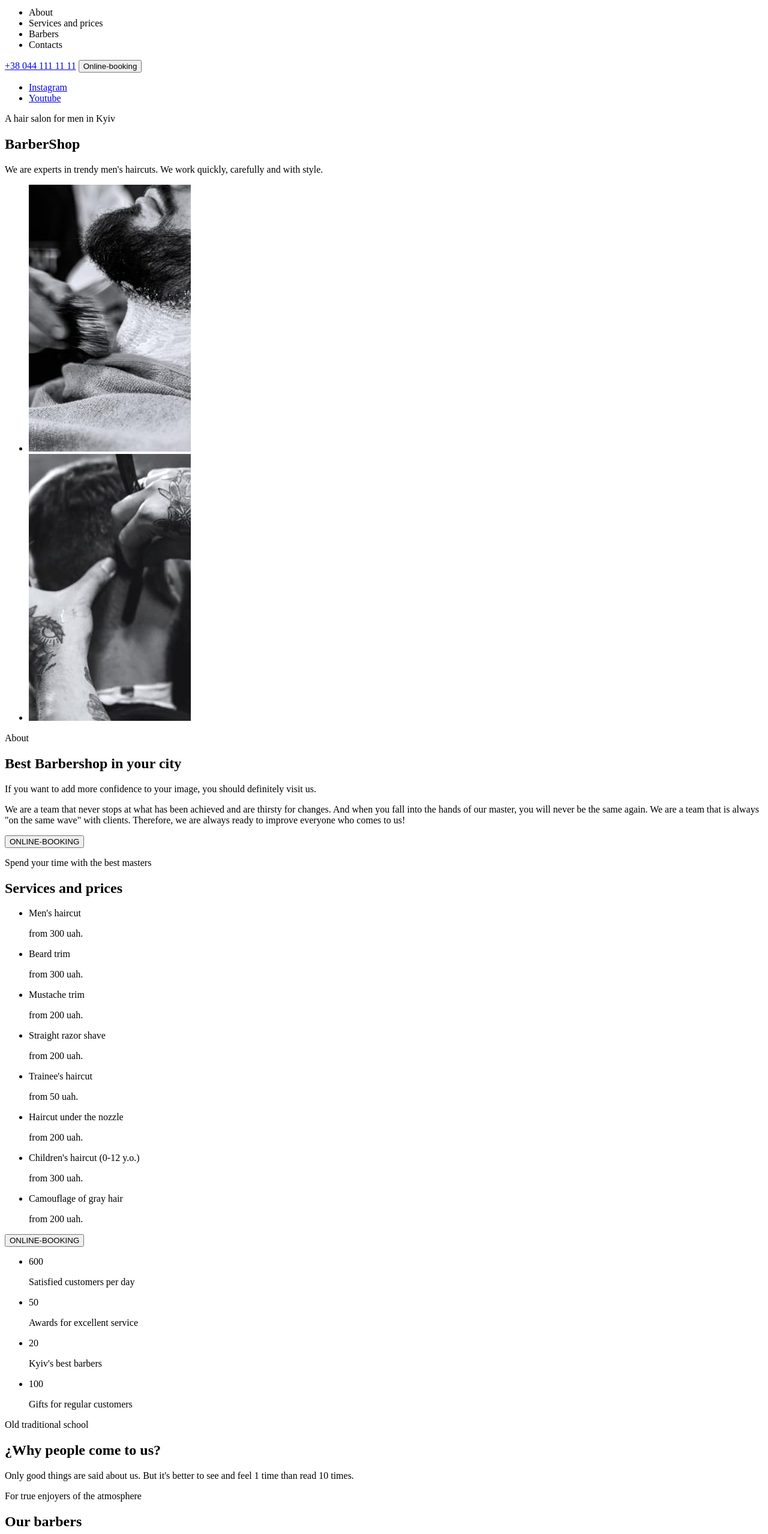
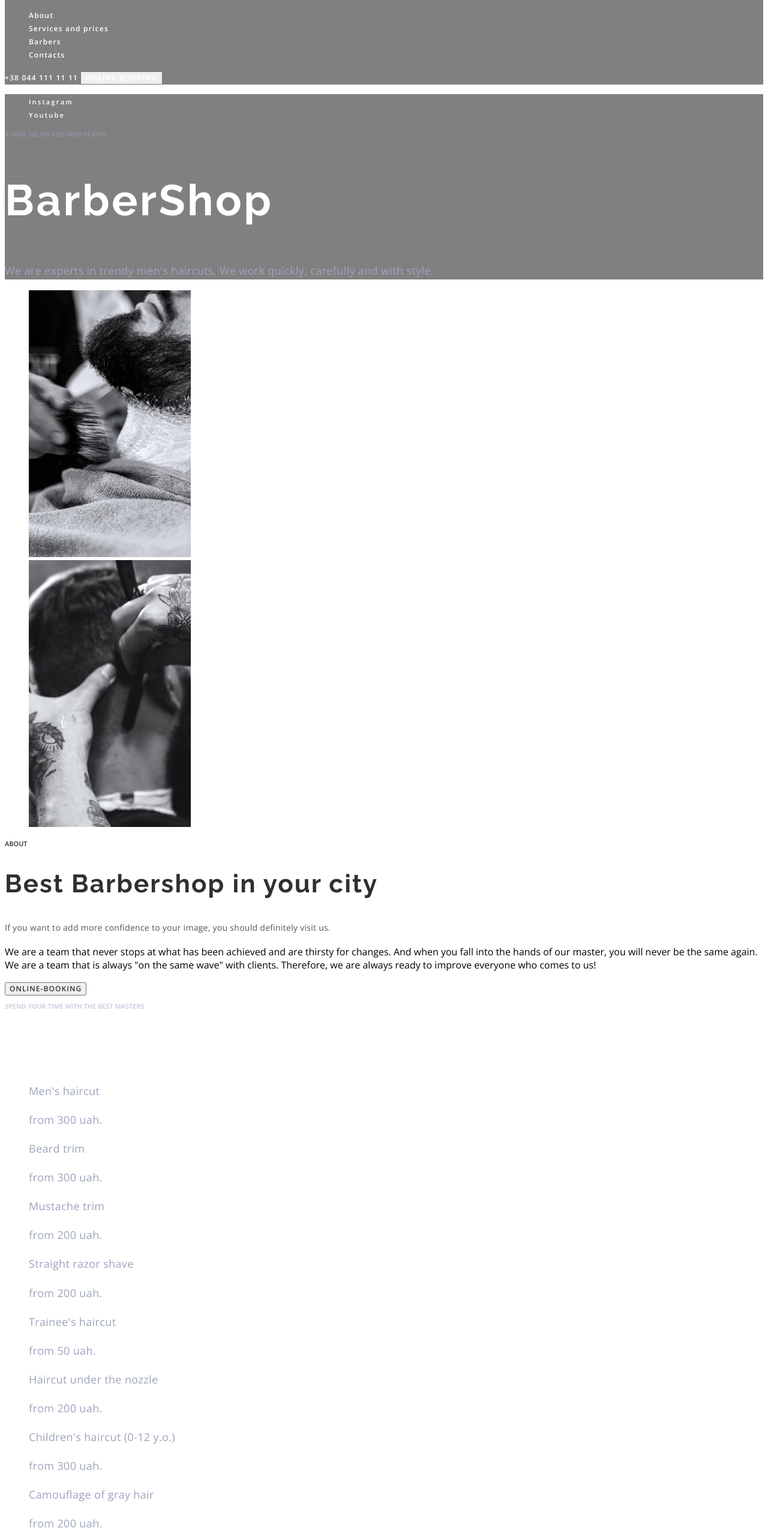
Before and after one commit to marumur1203/fs-84, a plain HTML site: page index.html in a window 1280 px wide. Shown: the part 72-2630 px from the top of the page at 60% size. Drawn offline with nearby package versions, Linux system fonts and the light colour scheme.

Commit message:
summary
added roots, and remaining sections

```diff
--- /dev/null
+++ b/css/styles.css
@@ -0,0 +1,273 @@
+:root {
+  --main-title-color: #fff;
+  --secondary-title-color: #303030;
+  --accent-color: #ff6c00;
+  --secodary-font: "Raleway", sans-serif;
+}
+body {
+  font-family: "Open Sans", sans-serif;
+}
+.list {
+  list-style: none;
+}
+.link {
+  text-decoration: none;
+}
+.btn {
+  font-family: "Open Sans", sans-serif;
+  font-weight: 600;
+  font-size: 12px;
+  line-height: 1.33;
+  letter-spacing: 0.09em;
+  text-transform: uppercase;
+  cursor: pointer;
+}
+.title {
+  font-family: var(--secodary-font);
+  font-size: 42px;
+  line-height: 1.16;
+  letter-spacing: 0.05em;
+}
+.subtitle {
+  font-weight: 600;
+  font-size: 11px;
+  line-height: 1.36;
+  text-transform: uppercase;
+}
+.visually-hidden {
+  position: absolute;
+  width: 1px;
+  height: 1px;
+  margin: -1px;
+  border: 0;
+  padding: 0;
+  white-space: nowrap;
+  clip-path: inset(100%);
+  clip: rect(0 0 0 0);
+  overflow: hidden;
+}
+/* ------------header------------- */
+.header {
+  background-color: grey;
+}
+.header-nav {
+}
+.header-list {
+}
+.header-item {
+}
+.header-link {
+  font-weight: 600;
+  font-size: 12px;
+  line-height: 1.33;
+  letter-spacing: 0.1em;
+  color: #ffffff;
+}
+.header-link:hover,
+.header-link:focus {
+  color: var(--accent-color);
+}
+.header-tel {
+  font-weight: 600;
+  font-size: 12px;
+  line-height: 1.33;
+  letter-spacing: 0.1em;
+  text-transform: uppercase;
+  color: #ffffff;
+}
+.header-btn {
+  color: #ffffff;
+}
+/* ---------------------section hero----------------- */
+.hero {
+  background-color: grey;
+}
+.hero-list {
+}
+.hero-item {
+}
+.hero-link {
+  font-weight: 600;
+  font-size: 11px;
+  line-height: 1.36;
+  letter-spacing: 0.2em;
+  color: #fff;
+}
+.hero-link:hover,
+.hero-link:focus {
+  color: var(--accent-color);
+}
+.hero-subtitle {
+  color: rgba(157, 164, 189, 0.6);
+}
+.hero-title {
+  font-family: var(--secodary-font);
+  font-size: 72px;
+  line-height: 1.18;
+  letter-spacing: 0.05em;
+  color: var(--main-title-color);
+}
+.hero-desc {
+  font-size: 18px;
+  line-height: 1.67;
+  letter-spacing: 0.02em;
+  color: #9da4bd;
+}
+
+/*----------------------- About--------------------- */
+.about {
+}
+.about-list {
+}
+.about-item {
+}
+.about-subtitle {
+  color: var(--secondary-title-color);
+}
+.about-title {
+  color: var(--secondary-title-color);
+}
+.about-description {
+  font-weight: 400;
+  font-size: 14px;
+  line-height: 1.86;
+  letter-spacing: 0.02em;
+  color: #555555;
+}
+.about-description span {
+  font-size: 18px;
+  line-height: 1.67;
+}
+
+.about-button {
+  color: #303030;
+}
+/* ------------------------section services---------------------- */
+.prices {
+}
+.prices-subtitle {
+  color: rgba(157, 164, 189, 0.6);
+}
+.prices-title {
+  color: var(--main-title-color);
+}
+.prices-list {
+}
+.prices-item {
+}
+.prices-item-text {
+  font-size: 18px;
+  line-height: 1.67;
+  letter-spacing: 0.02em;
+  color: #9da4bd;
+}
+.prices-button {
+  color: #ffffff;
+}
+/* ---------------------Festures---------------------- */
+.benefits {
+}
+.benefits-list {
+}
+.benefits-item {
+}
+.benefits-item > span {
+  font-weight: 700;
+  font-size: 42px;
+  line-height: 1.36;
+  text-align: center;
+  letter-spacing: 0.05em;
+  color: #303030;
+}
+
+.benefits-item-text {
+  font-weight: 600;
+  font-size: 11px;
+  line-height: 1.33;
+  text-align: center;
+  color: #303030;
+}
+.benefits-subtitle {
+  color: var(--secondary-title-color);
+}
+.benefits-title {
+  color: var(--secondary-title-color);
+}
+.benefits-desc {
+  font-size: 18px;
+  line-height: 1.67;
+  letter-spacing: 0.02em;
+  color: #555555;
+}
+/* --------------------Barbers ----------------*/
+.barbers {
+}
+.barbers-subtitle {
+  color: var(--secondary-title-color);
+}
+.barbers-title {
+  color: var(--secondary-title-color);
+}
+.barbers-list {
+}
+.barbers-item {
+}
+.barbers-item-title {
+  font-size: 18px;
+  line-height: 1.38;
+  text-align: center;
+  letter-spacing: 0.02em;
+  color: var(--secondary-title-color);
+}
+.babrers-item-text {
+  font-size: 14px;
+  line-height: 1.36;
+  text-align: center;
+  letter-spacing: 0.02em;
+  color: var(--accent-color);
+}
+.gallery {
+}
+.gallery-subtitle {
+  color: var(--secondary-title-color);
+}
+.gallery-list {
+}
+.gallery-item {
+}
+/* ------------------------Contacts---------------------------------- */
+.contact {
+}
+.contact-title {
+  color: var(--main-title-color);
+}
+.contact-address {
+  font-style: normal;
+  font-weight: 700;
+  font-size: 18px;
+  line-height: 1.67;
+  letter-spacing: 0.02em;
+  color: #9da4bd;
+}
+.contact-list {
+}
+.contact-item {
+}
+.contact-link {
+  font-weight: 400;
+  font-size: 18px;
+  line-height: 1.67;
+  letter-spacing: 0.02em;
+  color: #9da4bd;
+}
+.contact-subtitle {
+  color: #ffffff;
+}
+.contact-hours {
+  font-style: normal;
+  font-weight: 400;
+  font-size: 18px;
+  line-height: 1.67;
+  letter-spacing: 0.02em;
+  color: #9da4bd;
+}
--- a/index.html
+++ b/index.html
@@ -5,48 +5,71 @@
     <meta http-equiv="X-UA-Compatible" content="IE=edge" />
     <meta name="viewport" content="width=device-width, initial-scale=1.0" />
     <title>Barbershop &#128136;</title>
+    <link rel="preconnect" href="https://fonts.googleapis.com" />
+    <link rel="preconnect" href="https://fonts.gstatic.com" crossorigin />
+    <link
+      href="https://fonts.googleapis.com/css2?family=Open+Sans:wght@400;600;700&family=Raleway:wght@700&display=swap"
+      rel="stylesheet"
+    />
+    <link rel="stylesheet" href="./css/styles.css" />
   </head>
   <body>
-    <header>
-      <nav>
+    <header class="header">
+      <nav class="header-nav">
         <a href="/"><img src="./image/logo.svg" alt="Logo site" /></a>
-        <ul>
-          <li><a href="#"></a> About</li>
-          <li><a href="#"></a> Services and prices</li>
-          <li><a href="#"></a> Barbers</li>
-          <li><a href="#"></a> Contacts</li>
+        <ul class="header-list list">
+          <li class="header-item">
+            <a href="#" class="header-link link">About</a>
+          </li>
+          <li class="header-item">
+            <a href="#" class="header-link link">Services and prices</a>
+          </li>
+          <li class="header-item">
+            <a href="#" class="header-link link">Barbers</a>
+          </li>
+          <li class="header-item">
+            <a href="#" class="header-link link">Contacts</a>
+          </li>
         </ul>
       </nav>
-      <a href="tel:+380441111111">+38 044 111 11 11</a>
-      <button type="button">Online-booking</button>
+      <a href="tel:+380441111111" class="header-tel link">+38 044 111 11 11</a>
+      <button type="button" class="header-btn btn">Online-booking</button>
     </header>
     <main>
       <!-- Hero section -->
-      <section>
-        <ul>
-          <li>
-            <a href="#" target="_blank" rel="noopener norefferrer nofollow"
+      <section class="hero">
+        <ul class="hero-list list">
+          <li class="hero-item">
+            <a
+              href="#"
+              target="_blank"
+              rel="noopener norefferrer nofollow"
+              class="hero-link link"
               >Instagram</a
             >
           </li>
-          <li>
-            <a href="#" target="_blank" rel="noopener norefferrer nofollow"
+          <li class="hero-item">
+            <a
+              href="#"
+              target="_blank"
+              rel="noopener norefferrer nofollow"
+              class="hero-link link"
               >Youtube</a
             >
           </li>
         </ul>
-        <p>A hair salon for men in Kyiv</p>
-        <h1>BarberShop</h1>
-        <p>
+        <p class="hero-subtitle subtitle">A hair salon for men in Kyiv</p>
+        <h1 class="hero-title">BarberShop</h1>
+        <p class="hero-desc">
           We are experts in trendy men's haircuts. We work quickly, carefully
           and with style.
         </p>
       </section>
       <!--/Hero section -->
       <!-- About -->
-      <section>
-        <ul>
-          <li>
+      <section class="about">
+        <ul class="about-list list">
+          <li class="about-item">
             <img
               src="./image/about-img1.jpg"
               alt="Barbershop"
@@ -54,7 +77,7 @@
               height="445"
             />
           </li>
-          <li>
+          <li class="about-item">
             <img
               src="./image/about-img2.jpg"
               alt="Barbershop"
@@ -63,9 +86,9 @@
             />
           </li>
         </ul>
-        <p>About</p>
-        <h2>Best Barbershop in your city</h2>
-        <p>
+        <p class="about-subtitle subtitle">About</p>
+        <h2 class="about-title title">Best Barbershop in your city</h2>
+        <p class="about-description">
           If you want to add more confidence to your image, you should
           definitely visit us.
         </p>
@@ -78,127 +101,131 @@
             improve everyone who comes to us!</span
           >
         </p>
-        <button type="button">ONLINE-BOOKING</button>
+        <button type="button" class="about-button btn">ONLINE-BOOKING</button>
       </section>
       <!-- /About -->
       <!-- Section services -->
-      <section>
-        <p>Spend your time with the best masters</p>
-        <h2>Services and prices</h2>
-        <ul>
-          <li>
-            <p>Men's haircut</p>
-            <p>from 300 uah.</p>
+      <section class="prices">
+        <p class="prices-subtitle subtitle">
+          Spend your time with the best masters
+        </p>
+        <h2 class="prices-title title">Services and prices</h2>
+        <ul class="prices-list list">
+          <li class="prices-item">
+            <p class="prices-item-text">Men's haircut</p>
+            <p class="prices-item-text">from 300 uah.</p>
           </li>
-          <li>
-            <p>Beard trim</p>
-            <p>from 300 uah.</p>
+          <li class="prices-item">
+            <p class="prices-item-text">Beard trim</p>
+            <p class="prices-item-text">from 300 uah.</p>
           </li>
-          <li>
-            <p>Mustache trim</p>
-            <p>from 200 uah.</p>
+          <li class="prices-item">
+            <p class="prices-item-text">Mustache trim</p>
+            <p class="prices-item-text">from 200 uah.</p>
           </li>
-          <li>
-            <p>Straight razor shave</p>
-            <p>from 200 uah.</p>
+          <li class="prices-item">
+            <p class="prices-item-text">Straight razor shave</p>
+            <p class="prices-item-text">from 200 uah.</p>
           </li>
         </ul>
 
-        <ul>
-          <li>
-            <p>Trainee's haircut</p>
-            <p>from 50 uah.</p>
+        <ul class="prices-list list">
+          <li class="prices-item">
+            <p class="prices-item-text">Trainee's haircut</p>
+            <p class="prices-item-text">from 50 uah.</p>
           </li>
-          <li>
-            <p>Haircut under the nozzle</p>
-            <p>from 200 uah.</p>
+          <li class="prices-item">
+            <p class="prices-item-text">Haircut under the nozzle</p>
+            <p class="prices-item-text">from 200 uah.</p>
           </li>
-          <li>
-            <p>Children's haircut (0-12 y.o.)</p>
-            <p>from 300 uah.</p>
+          <li class="prices-item">
+            <p class="prices-item-text">Children's haircut (0-12 y.o.)</p>
+            <p class="prices-item-text">from 300 uah.</p>
           </li>
-          <li>
-            <p>Camouflage of gray hair</p>
-            <p>from 200 uah.</p>
+          <li class="prices-item">
+            <p class="prices-item-text">Camouflage of gray hair</p>
+            <p class="prices-item-text">from 200 uah.</p>
           </li>
         </ul>
-        <button type="button">ONLINE-BOOKING</button>
+        <button type="button" class="prices-button btn">ONLINE-BOOKING</button>
       </section>
       <!-- /Section services -->
 
       <!-- Section features -->
-      <section>
-        <ul>
-          <li>
+      <section class="benefits">
+        <ul class="benefits-list list">
+          <li class="benefits-item">
             <span>600</span>
-            <p>Satisfied customers per day</p>
+            <p class="benefits-item-text">Satisfied customers per day</p>
           </li>
-          <li>
+          <li class="benefits-item">
             <span>50</span>
-            <p>Awards for excellent service</p>
+            <p class="benefits-item-text">Awards for excellent service</p>
           </li>
-          <li>
+          <li class="benefits-item">
             <span>20</span>
-            <p>Kyiv's best barbers</p>
+            <p class="benefits-item-text">Kyiv's best barbers</p>
           </li>
-          <li>
+          <li class="benefits-item">
             <span>100</span>
-            <p>Gifts for regular customers</p>
+            <p class="benefits-item-text">Gifts for regular customers</p>
           </li>
         </ul>
-        <p>Old traditional school</p>
-        <h2>¿Why people come to us?</h2>
-        <p>
+        <p class="benefits-subtitle subtitle">Old traditional school</p>
+        <h2 class="benefits-title title">¿Why people come to us?</h2>
+        <p class="benefits-desc">
           Only good things are said about us. But it's better to see and feel 1
           time than read 10 times.
         </p>
       </section>
       <!-- /Section features -->
       <!-- Section team -->
-      <section>
-        <p>For true enjoyers of the atmosphere</p>
-        <h2>Our barbers</h2>
-        <ul>
-          <li>
+      <section class="barbers">
+        <p class="barbers-subtitle subtitle">
+          For true enjoyers of the atmosphere
+        </p>
+        <h2 class="barbers-title title">Our barbers</h2>
+        <ul class="barbers-list">
+          <li class="barbers-item">
             <img
               src="./image/barber-team1.jpg"
               alt="Barber team"
               width="370"
               height="346"
             />
-            <h3>John Smith</h3>
-            <p>Extreme Barber</p>
+            <h3 class="barbers-item-title">John Smith</h3>
+            <p class="babrers-item-text">Extreme Barber</p>
           </li>
-          <li>
+          <li class="barbers-item">
             <img
               src="./image/barber-team2.jpg"
               alt="Barber team"
               width="370"
               height="346"
             />
-            <h3>Michele Doe</h3>
-            <p>Extreme Barber</p>
+            <h3 class="barbers-item-title">Michele Doe</h3>
+            <p class="babrers-item-text">Extreme Barber</p>
           </li>
-          <li>
+          <li class="barbers-item">
             <img
               src="./image/barber-team3.jpg"
               alt="Barber team"
               width="370"
               height="346"
             />
-            <h3>Alan Black</h3>
-            <p>Extreme Barber</p>
+            <h3 class="barbers-item-title">Alan Black</h3>
+            <p class="babrers-item-text">Extreme Barber</p>
           </li>
         </ul>
       </section>
 
       <!-- /Section team -->
       <!-- Section gallery -->
-      <section>
-        <p>In Latin, "barba" means "beard"</p>
-        <h2 hidden>Gallery</h2>
-        <ul>
-          <li>
+      <section class="gallery">
+        <p class="gallery-subtitle subtitle">In Latin, "barba" means "beard"</p>
+        <h2 class="visually-hidden">Gallery</h2>
+        <ul class="gallery-list list">
+          <li class="gallery-item">
             <img
               src="./image/gallery1.jpg"
               alt="barber work"
@@ -206,7 +233,7 @@
               height="360"
             />
           </li>
-          <li>
+          <li class="gallery-item">
             <img
               src="./image/gallery2.jpg"
               alt="barber work"
@@ -214,7 +241,7 @@
               height="360"
             />
           </li>
-          <li>
+          <li class="gallery-item">
             <img
               src="./image/gallery3.jpg"
               alt="barber work"
@@ -222,7 +249,7 @@
               height="360"
             />
           </li>
-          <li>
+          <li class="gallery-item">
             <img
               src="./image/gallery4.jpg"
               alt="barber work"
@@ -233,28 +260,39 @@
         </ul>
       </section>
       <!-- /Section gallery -->
-      <!-- Section Contacts -->
+      <!-- section online booking -->
       <section>
         <h2>Online-booking</h2>
-        <h2>Contacts</h2>
-        <address>
-          <ul>
-            <li>
+      </section>
+      <!-- /section online booking -->
+      <!-- Section Contacts -->
+      <section class="contact">
+        <h2 class="contact-title title">Contacts</h2>
+        <address class="contact-address">
+          <ul class="contact-list list">
+            <li class="contact-item">
               <a
                 href="https://goo.gl/maps/PWSfxkJH7ya3YcBV9"
                 target="_blank"
                 rel="noopener norefferrer nofollow"
+                class="contact-link link"
                 >st. Vasilkivska, 7A <br />
                 Kyiv, 08132</a
               >
             </li>
-            <li><a href="tel:+380441111111">+38 044 111 11 11</a></li>
-            <li>
-              <a href="mailto:barbershop@email.com">barbershop@email.com</a>
+            <li class="contact-item">
+              <a href="tel:+380441111111" class="contact-link link"
+                >+38 044 111 11 11</a
+              >
+            </li>
+            <li class="contact-item">
+              <a href="mailto:barbershop@email.com" class="contact-link link"
+                >barbershop@email.com</a
+              >
             </li>
           </ul>
-          <p>Working hours</p>
-          <p>Every day from 9:00 to 22:00</p>
+          <p class="contact-subtitle subtitle">Working hours</p>
+          <p class="contact-hours">Every day from 9:00 to 22:00</p>
         </address>
       </section>
       <!-- /Section Contacts -->
```
